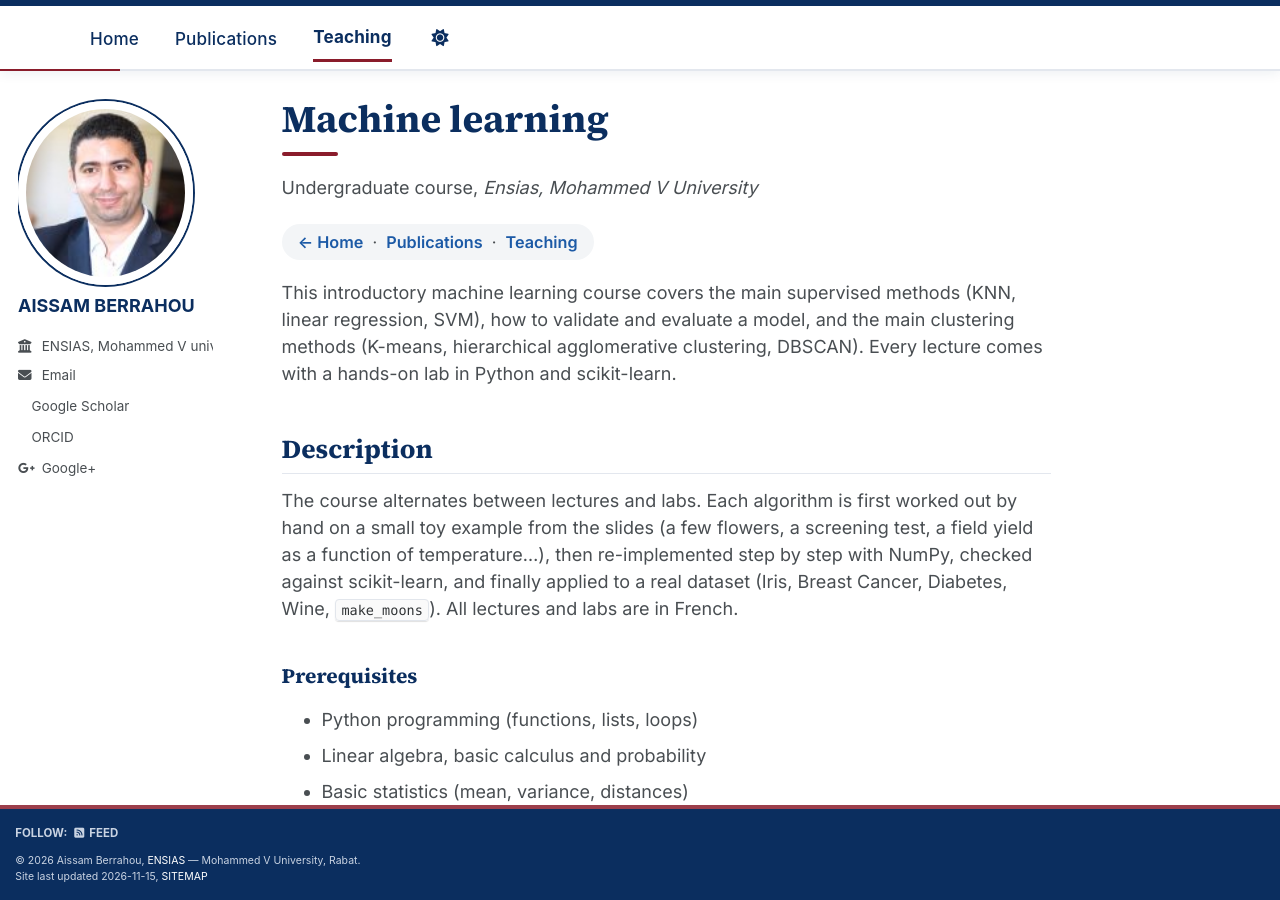
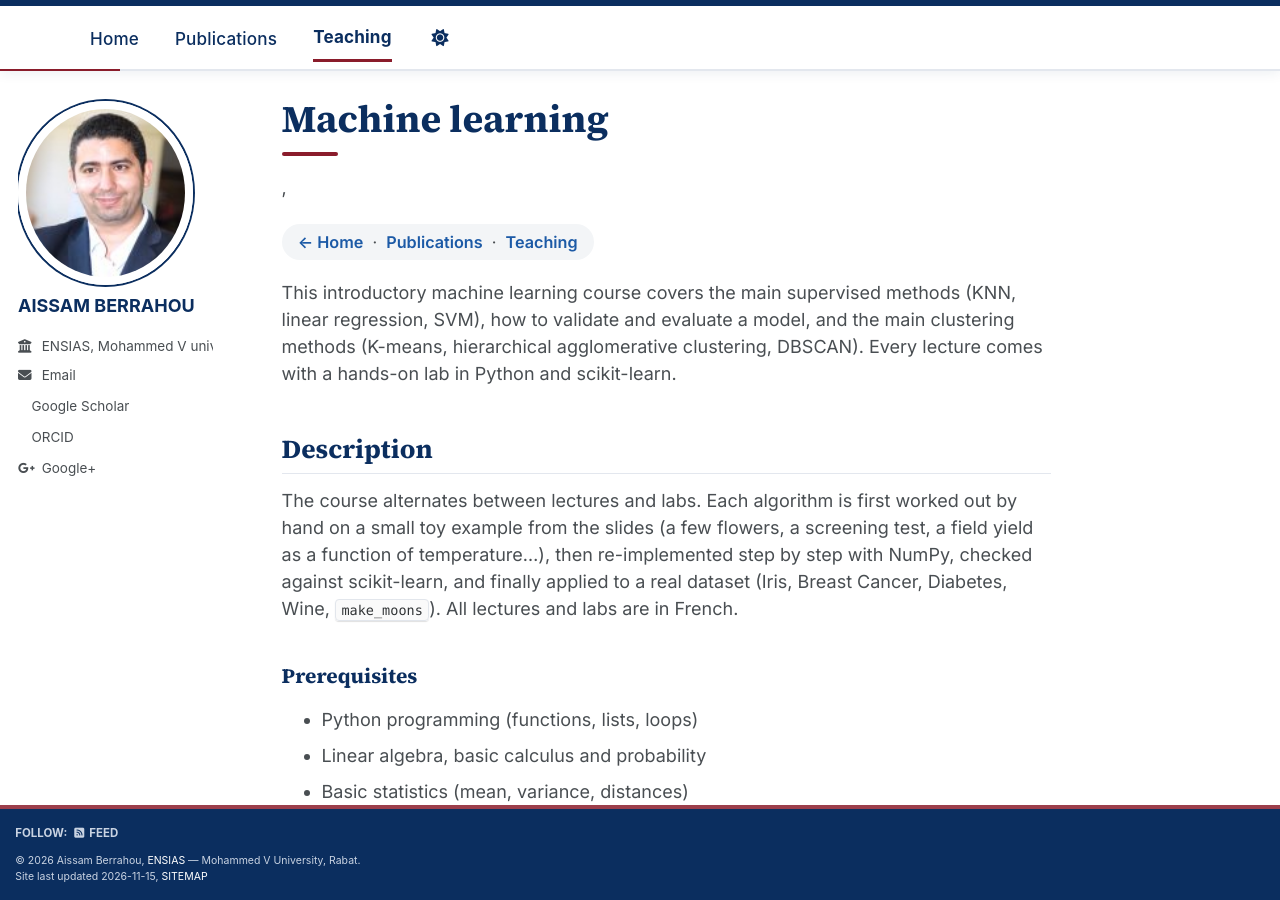
Before and after one commit to aissamberrahou/aissamberrahou.github.io, a Jekyll site: the page built from _teaching/2014-spring-teaching-1.md, in a window 1280 px wide and 900 px high. Built offline with Jekyll 4.4.1, drawn with Linux system fonts in a browser that asks for light colours; a style sheet for code colours, icons or effects is not loaded.

Commit message:
Update 2014-spring-teaching-1.md

```diff
--- a/_teaching/2014-spring-teaching-1.md
+++ b/_teaching/2014-spring-teaching-1.md
@@ -2,9 +2,7 @@
 title: "Machine learning"
 collection: teaching
 order: 1
-type: "Undergraduate course"
 permalink: /teaching/2014-spring-teaching-1
-venue: "Ensias, Mohammed V University"
 date: 2021-01-01
 location: "Rabat, Morocco"
 ---
```
